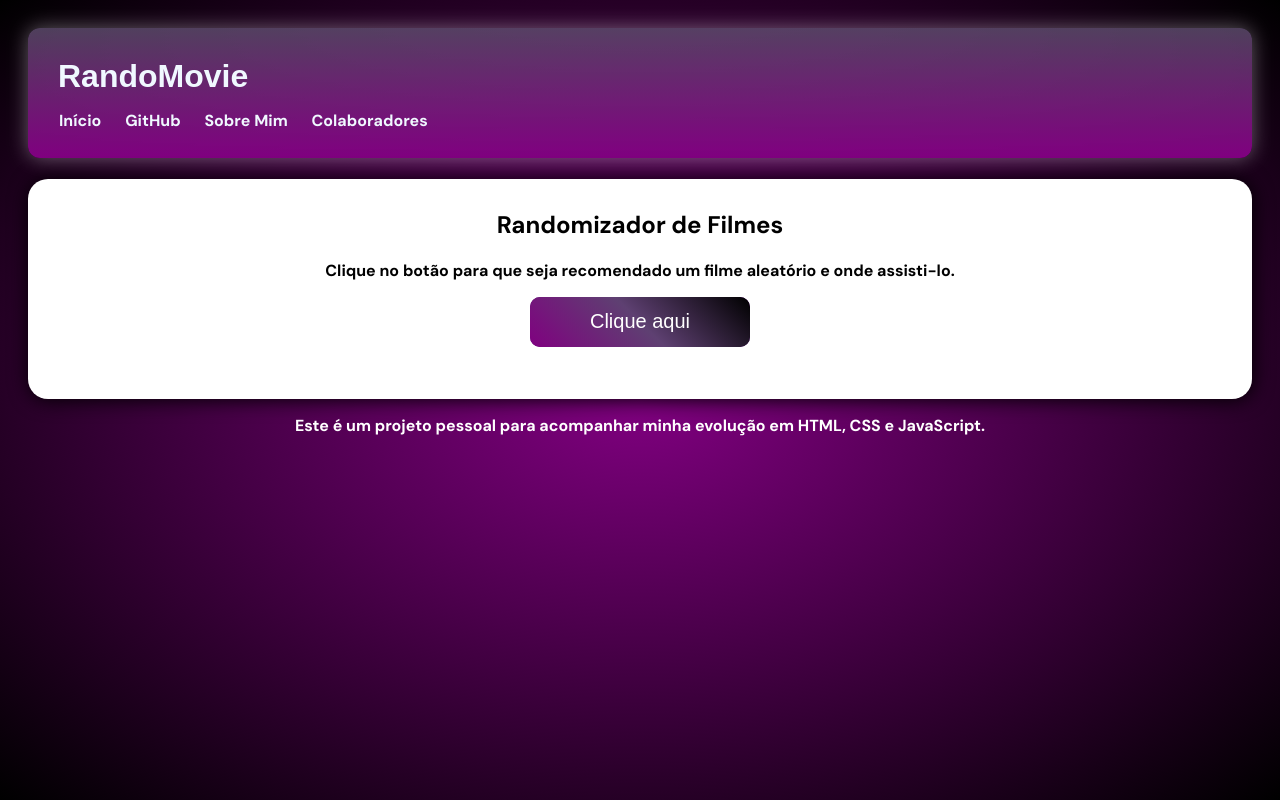
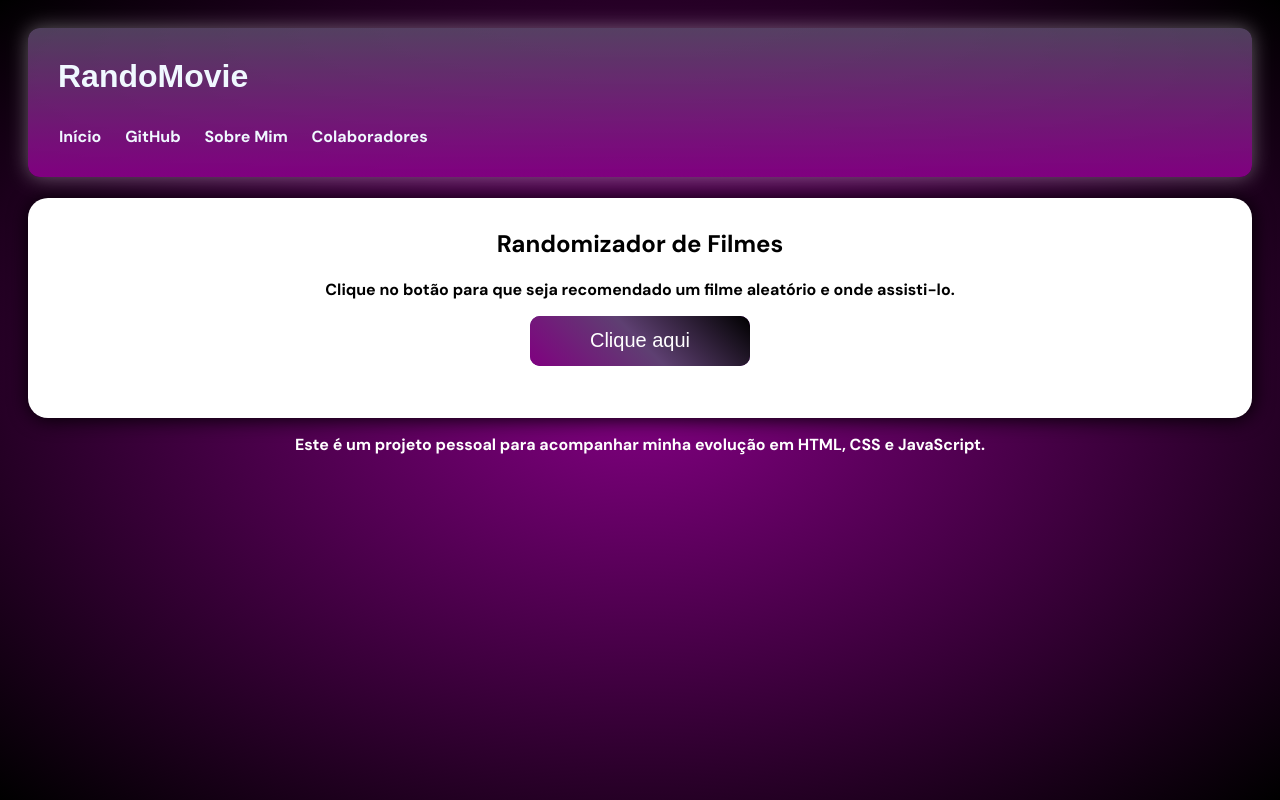
Before and after one commit to PatrickOliveira1/RandoMovie, a plain HTML site: page index.html in a window 1280 px wide. Drawn offline with Linux system fonts and the light colour scheme; a web font is replaced by a local one.

Commit message:
add: agora sim o header foi

```diff
--- a/_css/style.css
+++ b/_css/style.css
@@ -14,23 +14,6 @@ body {
     font-weight: bold;
     text-align: center;
     padding: 20px;
-    overflow-x: hidden;
-}
-main {
-    background-color: white;
-    margin: auto;
-    height: 200px;
-    padding: 10px;
-    border-radius: 20px;
-    border-color: black;
-    box-shadow: 1px 1px 20px black;
-    text-align: center;
-}
-
-h1{
-    font-family: Freeman, sans-serif;
-    color: aliceblue;
-    position: absolute;
 }
 
 .topo {
@@ -39,9 +22,9 @@ h1{
     padding: 20px 20px;
     color: white;
     border-radius: 12px;
-    position: static;
     margin: auto;
-    height: 90px;
+    height: auto;
+    position: relative;
    }
 
    .topo > h1 {
@@ -56,17 +39,17 @@ h1{
 
    .topo nav ul {
     text-align: left;
-    padding: 25px 10px 10px 1px;
+    padding: 0px 10px 10px 1px;
+    margin-block-start: 0px;
+    margin-block-end: 0px;
    }
 
    nav ul li{
     display: inline;
     justify-content: space-between;
     list-style: none;
-    padding: 10px 10px;
+    padding: 10px 10px 10px 10px;
     text-align: left;
-    margin-block-start: 0px;
-    margin-block-end: 0px;
    }
 
    nav ul li a{
@@ -82,6 +65,17 @@ h1{
     animation-duration: 1s;
    }
 
+   main {
+    background-color: white;
+    margin: auto;
+    height: 200px;
+    padding: 10px;
+    border-radius: 20px;
+    border-color: black;
+    box-shadow: 1px 1px 20px black;
+    text-align: center;
+}
+
    .footer{
     color: white;
    }
```
